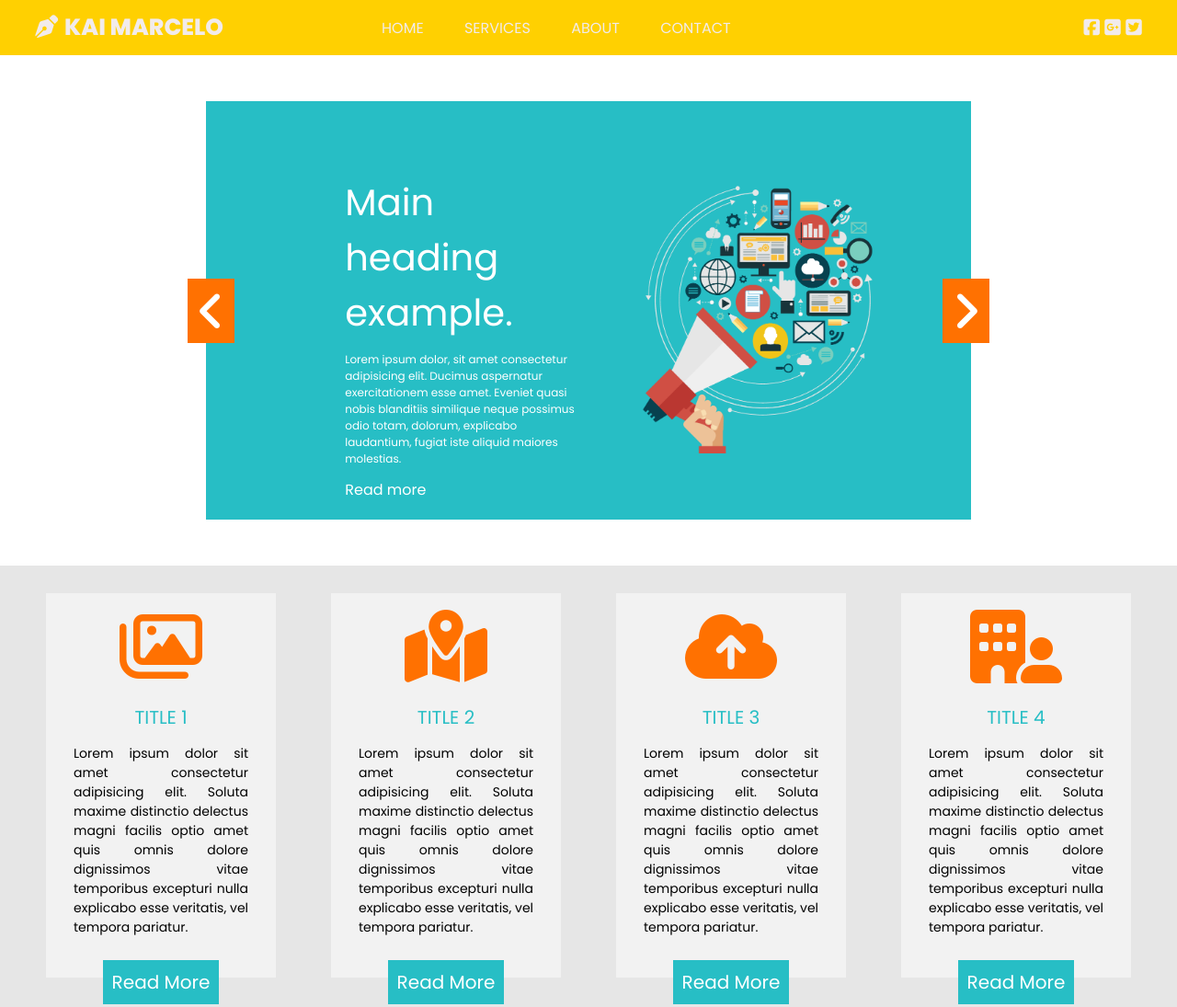
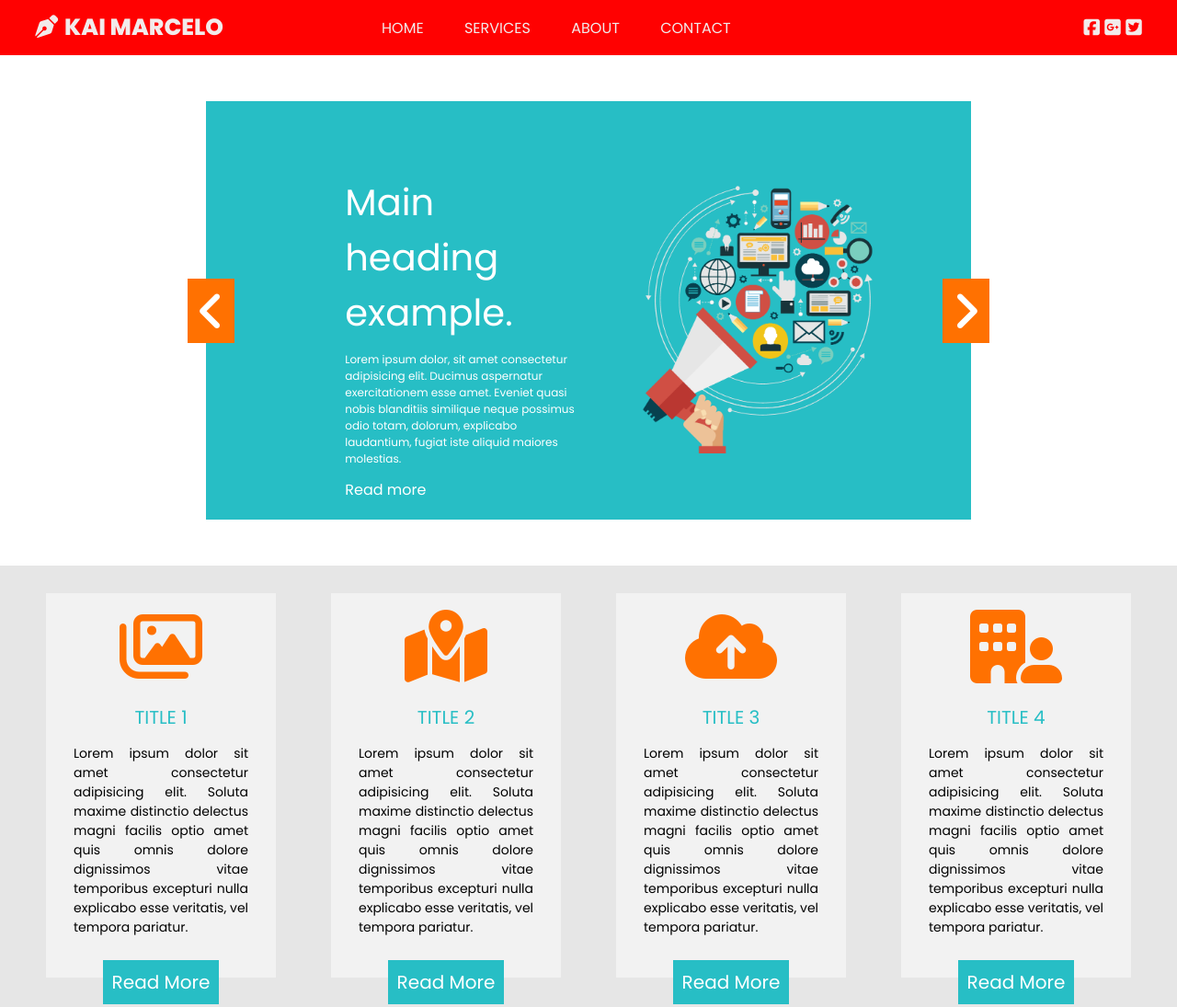
Before and after one commit to kaimarcelo09/faux_website, a plain HTML site: page index.html in a window 1280 px wide. Shown: the top 1095 px of the page at 92% size. Drawn offline with Linux system fonts and the light colour scheme.

Commit message:
change color to red

```diff
--- a/assets/style.css
+++ b/assets/style.css
@@ -7,7 +7,7 @@ body {
 .faux-nav {
     width: auto;
     height: 60px;
-    background-color: #ffd001;
+    background-color: #ff0101;
     display: flex;
     justify-content: space-around;
     align-items: center;
```
